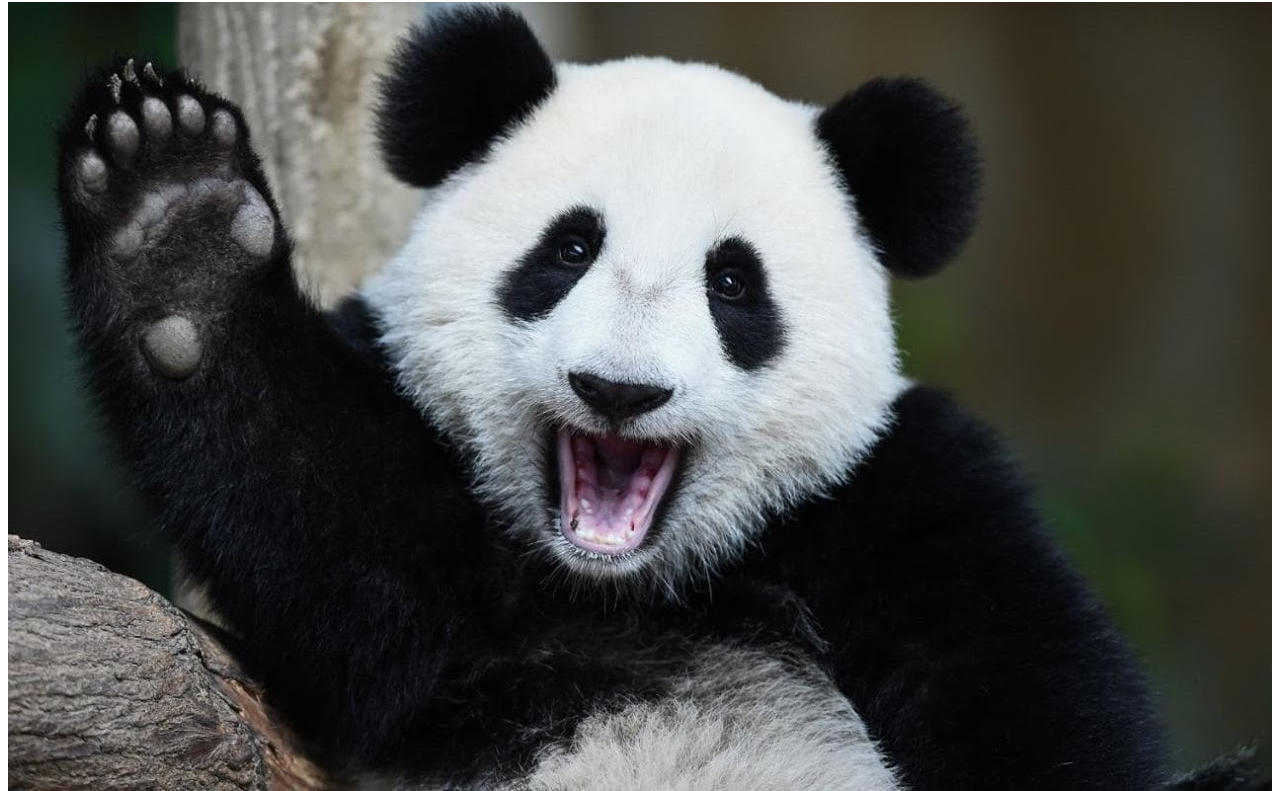
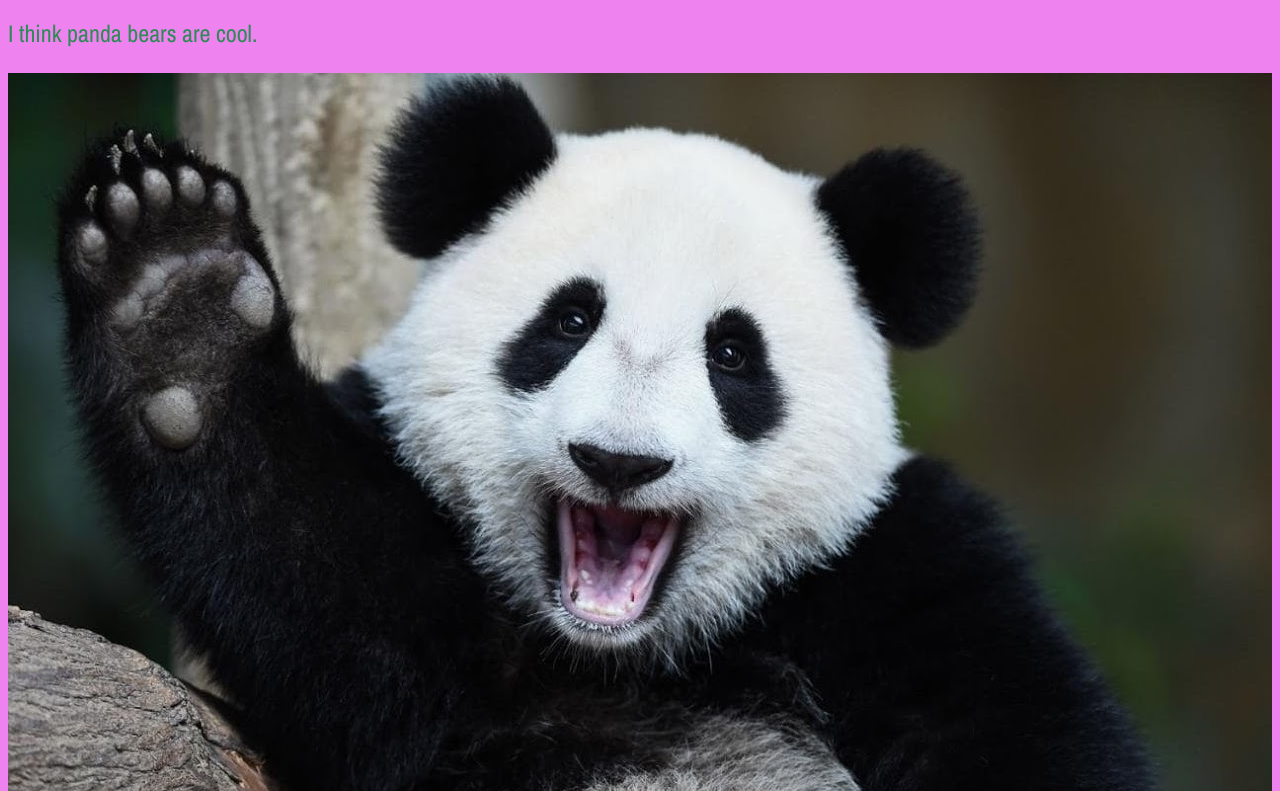
Before and after one commit to wrighbri/Bears, a plain HTML site: page Pages/panda.html in a window 1280 px wide. Shown: the part 112-903 px from the top of the page. Drawn offline with nearby package versions, Linux system fonts and the light colour scheme.

Commit message:
Update panda.html

```diff
--- a/Pages/panda.html
+++ b/Pages/panda.html
@@ -2,6 +2,8 @@
 <html>
 	<head>
 		<title>BEARS I LIKE</title>
+		 <link href="https://fonts.googleapis.com/css?family=Archivo+Narrow" rel="stylesheet">
+    <link rel="stylesheet" type="text/css" href="style.css">
 	</head>
 	<body>
 		<h1>Panda BEAR</h1>
```
